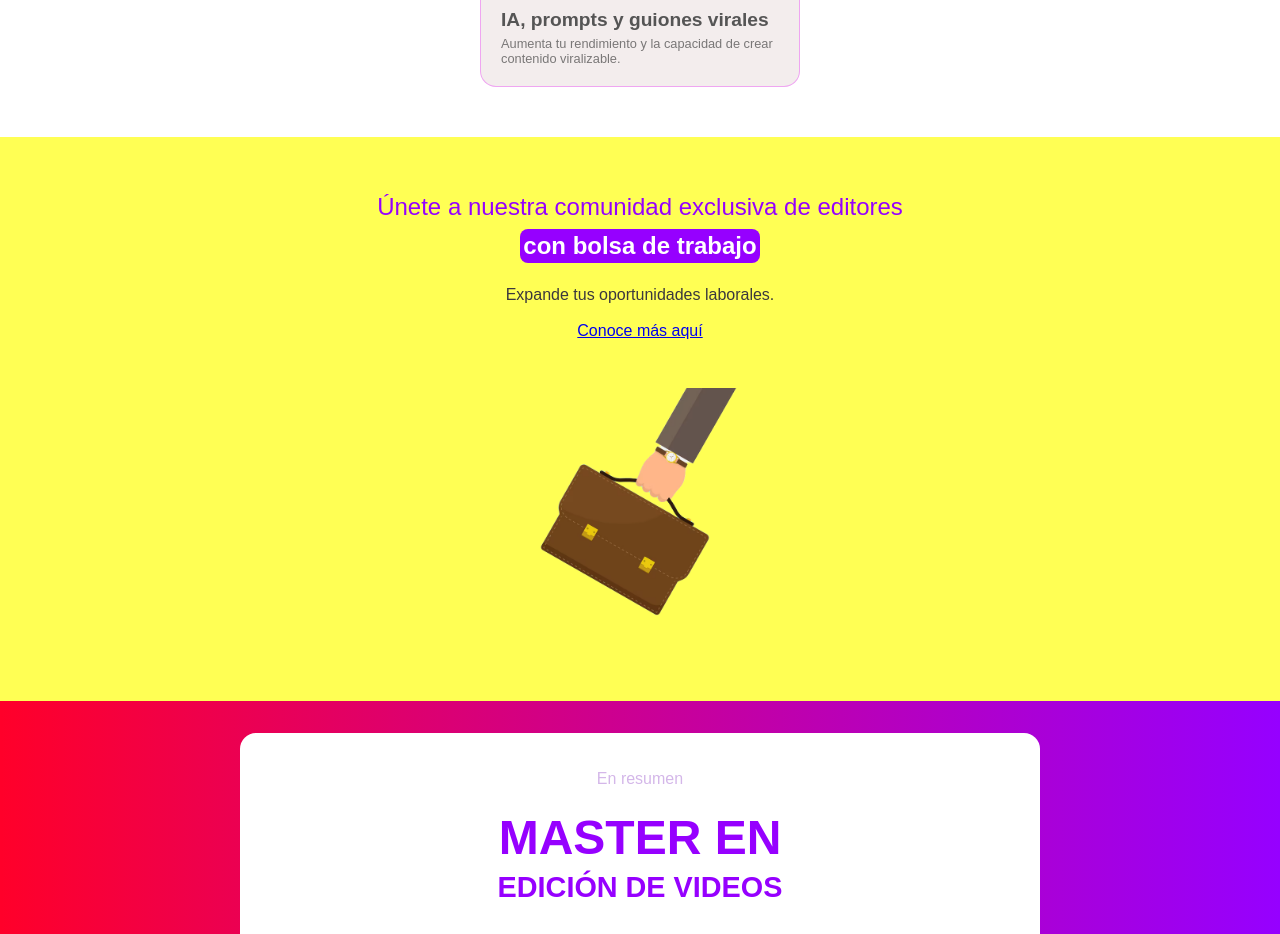
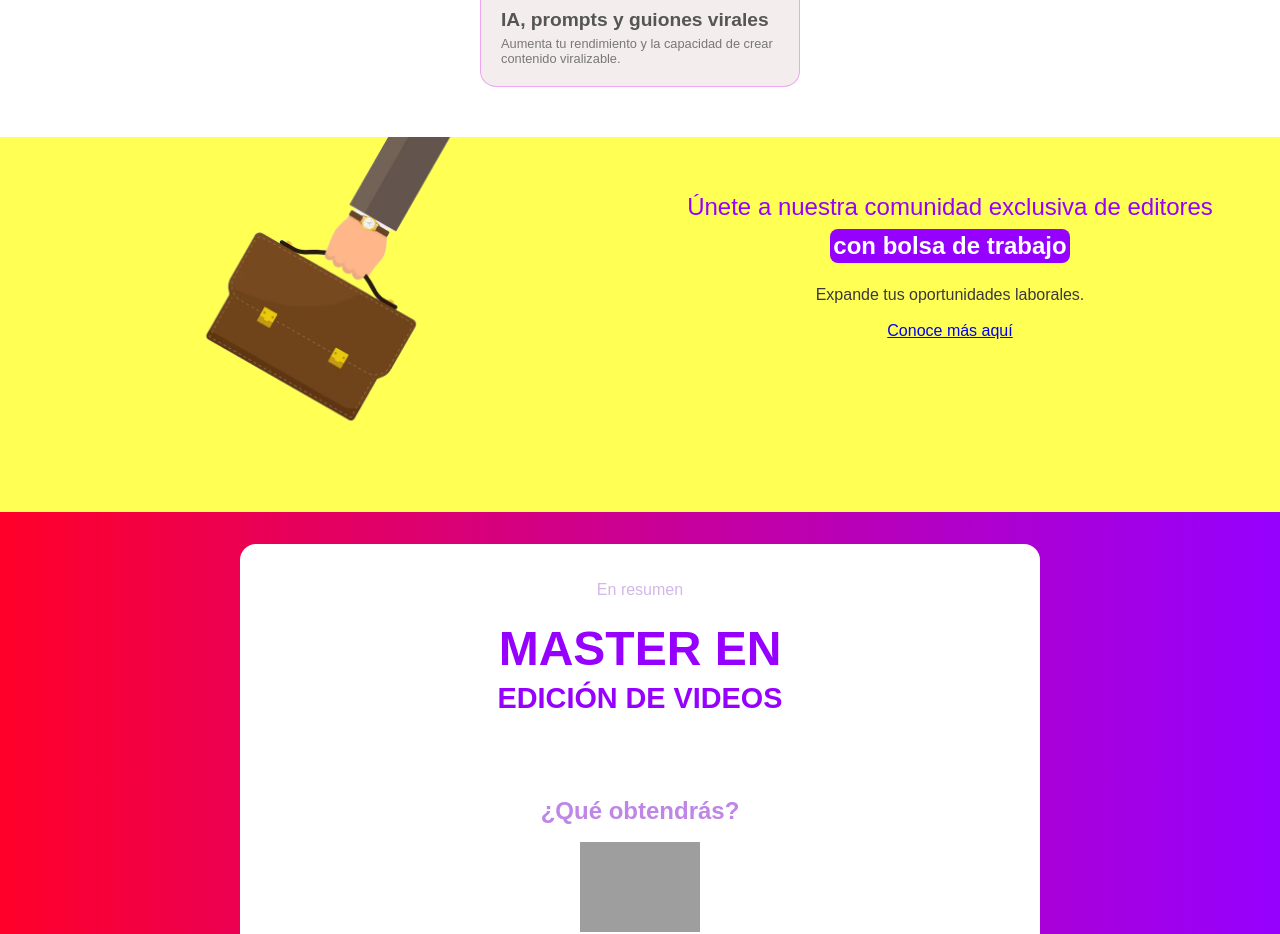
Before and after one commit to Leerum23/mgh, a React (Vite) app: page / in a window 1280 px wide. Shown: the part 2780-3714 px from the top of the page. Built offline with nearby package versions, Linux system fonts and the light colour scheme; grey boxes are pictures that could not be loaded.

Commit message:
flex en bolsa de trabajo

```diff
--- a/src/components/Bolsa/Bolsa.css
+++ b/src/components/Bolsa/Bolsa.css
@@ -1,9 +1,16 @@
 .bolsa {
     text-align: center;
     background-color: rgba(255, 255, 0, 0.671);
-    padding: 20px 20px 50px 20px;
+    padding: 0px 20px 50px 20px;
     position: relative;
     overflow: hidden;
+
+    display: flex;
+    flex-direction: row-reverse;
+
+    @media (max-width:767px){
+        flex-direction: column;
+    }
 }
 
 
@@ -19,9 +26,19 @@
     z-index: 1;
 }
 
-.bolsa_content{
+.bolsa_content1{
     position: relative;
     z-index: 2;
+    margin-top: 20px;
+    flex:1;
+}
+
+
+.bolsa_content2{
+    position: relative;
+    z-index: 2;
+
+    flex:1;
 
 }
 
@@ -61,7 +78,7 @@
 }
 
 .bolsa_image{
-    width: 20%;
+    width: 50%;
 
     @media only screen and (max-width: 768px) {
 
--- a/src/components/Bolsa/Bolsa.jsx
+++ b/src/components/Bolsa/Bolsa.jsx
@@ -19,23 +19,24 @@ function Bolsa() {
 
         <div className="bolsa_background-image"></div>
 
-        <div className="bolsa_content">
+        <div className="bolsa_content1">
 
                       <h2 className="bolsa_title"><span className="bolsa_title_1">{t("bolsa.title")}</span></h2>
                       <h2 className="bolsa_titlee"><span className="bolsa_title_2">{t("bolsa.title2")}</span></h2>
                       <p className="bolsa_subtitle">{t("bolsa.text")}</p>
                         <br></br>
                         <p className="bolsa_text2"><a href="https://www.instagram.com/fraancastro_/" >{t("bolsa.text2")}</a></p>
+                </div>
 
-
-                              <div className="program_image_container">
-                                  <img src={image} alt="image" className="bolsa_image"/>
-                              </div>
+                  <div className="bolsa_content2">
+                  <div className="program_image_container">
+                    <img src={image} alt="image" className="bolsa_image"/>
+                  </div>
+                  </div>
 
 
 
 
-                </div>
     </div>
 
     </>
```
